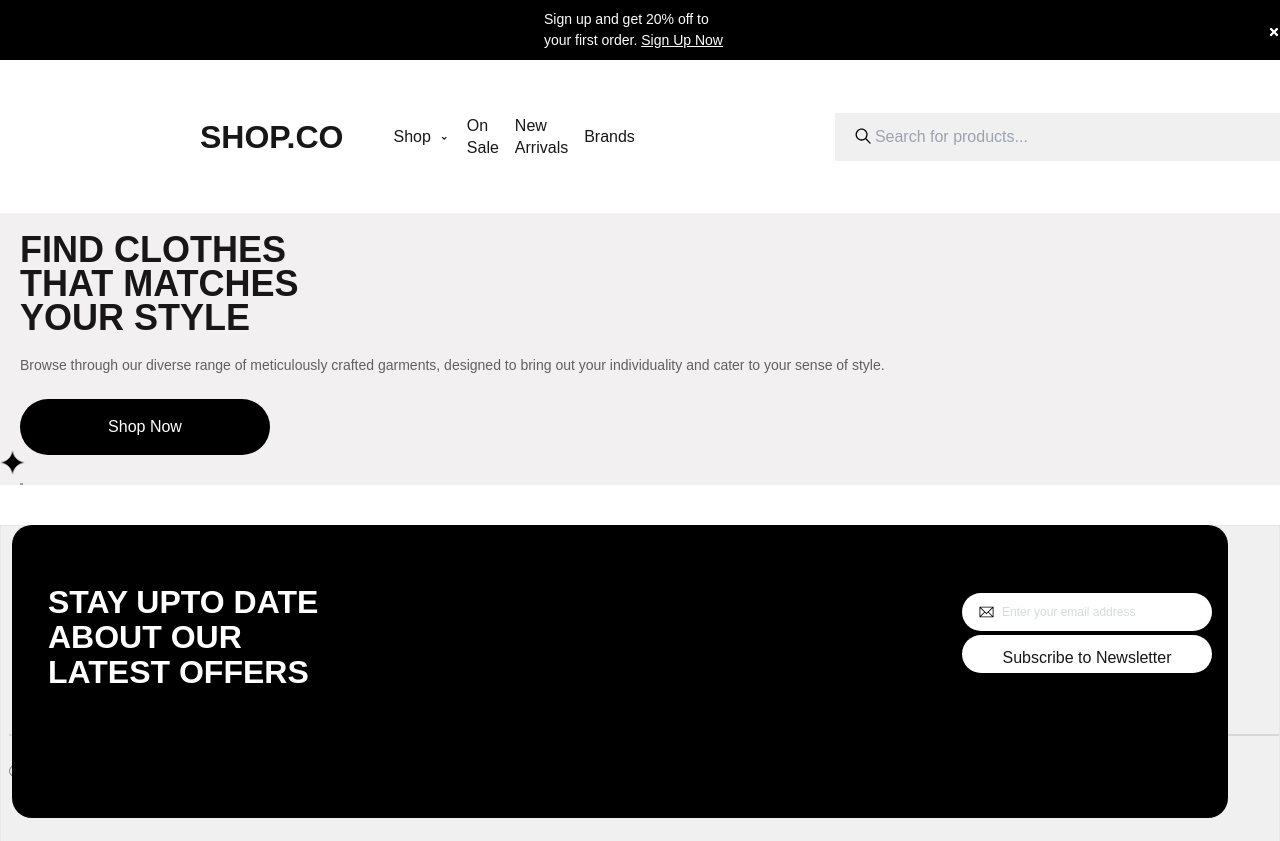
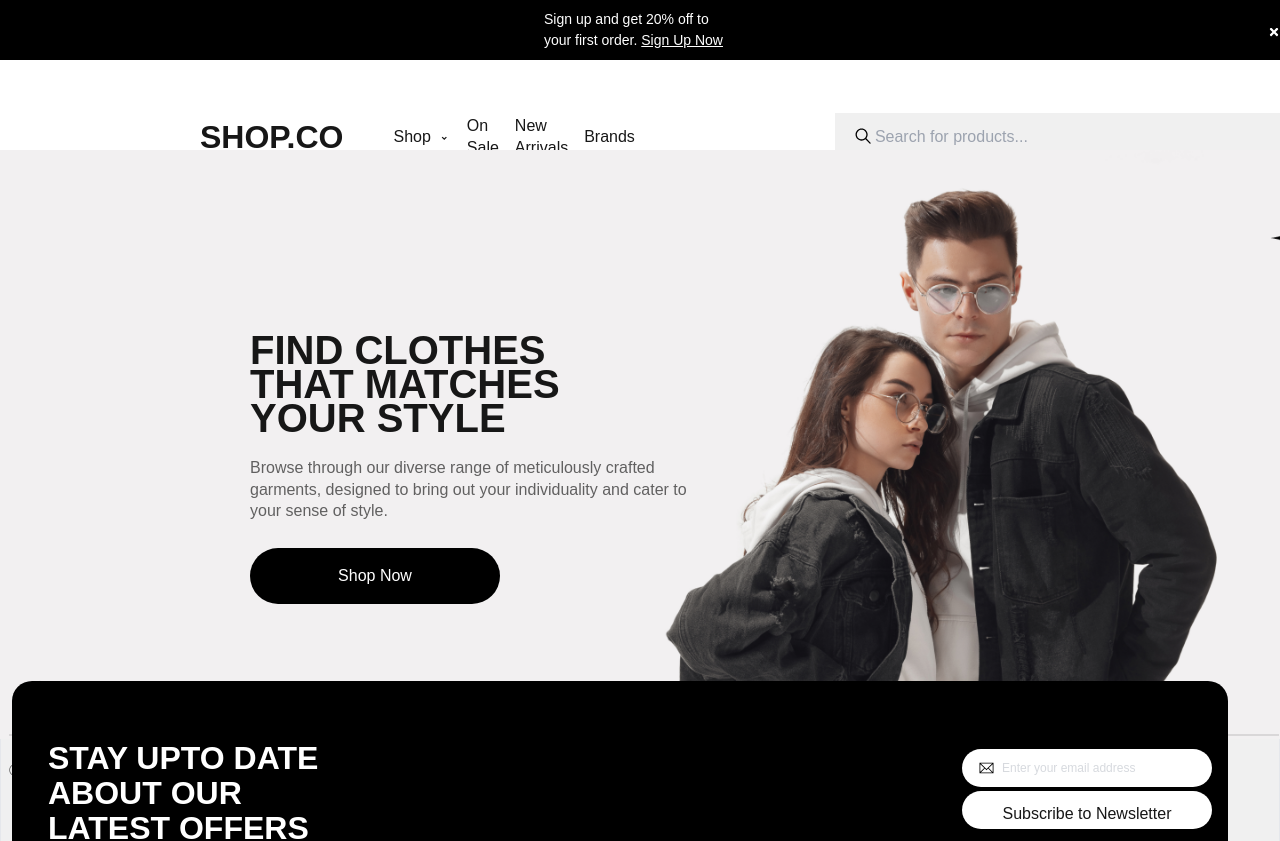
Before and after one commit to bilal-raza12/figma_hackathon2, a Next.js app: page / in a window 1280 px wide. Shown: the top 841 px of the page. Built offline with nearby package versions, Linux system fonts and the light colour scheme; grey boxes are pictures that could not be loaded.

Commit message:
Template1

```diff
--- /dev/null
+++ b/src/app/cart/page.tsx
@@ -0,0 +1,9 @@
+import React from 'react'
+
+const Cart = () => {
+  return (
+    <div></div>
+  )
+}
+
+export default Cart
--- a/src/app/page.tsx
+++ b/src/app/page.tsx
@@ -1,9 +1,11 @@
 import Hero from "@/components/hero";
+import Banner from "@/components/banner";
 export default function Home() {
   return (
     <>
 
     <Hero />
+    <Banner />
 
     </>
   );
--- /dev/null
+++ b/src/components/banner.tsx
@@ -0,0 +1,21 @@
+
+
+const Banner = () => {
+  return (
+    <>
+    <div className="w-[330px] mt-4 bg-black flex gap-3 ">
+        <img src="/images/versage.png" alt="" className="w-[70px] h-[21px]"/>
+        <img src="/images/zara.png" alt="" className="w-[70px] h-[21px]"/>
+        <img src="/images/gucci.png" alt="" className="w-[70px] h-[21px]"/>
+        <img src="/images/prada.png" alt="" className="w-[70px] h-[21px]"/>
+        <img src="/images/calvin.png" alt="" className="w-[70px] h-[21px]"/>
+
+
+
+
+    </div>
+    </>
+  )
+}
+
+export default Banner
--- a/src/components/hero.tsx
+++ b/src/components/hero.tsx
@@ -4,10 +4,14 @@ const Hero = () => {
   return(
     <>
 
-    <div className="bg-[#f2f0f1] flex flex-col h-full">
-        <div className="flex flex-col gap-[10px] mt-5 ml-[20px]">
-            <h1 className="font-bold w-[290px] h-[90px] text-[36px] leading-[34px]">FIND CLOTHES THAT MATCHES YOUR STYLE</h1>
-            <p className="text-black opacity-[60%] leading-[16px] text-[14px] mt-6">Browse through our diverse range of meticulously crafted garments, designed to bring out your individuality and cater to your sense of style.</p>
+    <div className="flex sm:flex-col h-full bg-[#f2f1f0] gap-4">
+    <div className="w-full sm:absolute sm:top-[150px] ">
+    <img src="/images/herodesktop.png" alt="" className="min-w-full "/>
+
+</div>
+        <div className="flex flex-col gap-[10px] mt-5 md:mt-[120px] z-20 ml-[20px] md:ml-[250px]">
+            <h1 className="font-bold w-[320px] h-[90px] text-[36px] sm:text-[40px]  leading-[34px]">FIND CLOTHES THAT MATCHES YOUR STYLE</h1>
+            <p className="text-black opacity-[60%] leading-[16px] text-[14px] sm:text-[16px] sm:leading-[21.6px] sm:w-[440px] mt-6">Browse through our diverse range of meticulously crafted garments, designed to bring out your individuality and cater to your sense of style.</p>
 
             <button className="bg-black w-[250px] rounded-[62px] text-white py-4 px-[54px] mt-4">Shop Now</button>
 
@@ -22,22 +26,24 @@ const Hero = () => {
                 </div>
 
             </div>
-            <div className="flex flex-col mx-auto mt-2">
+            <div className="flex flex-col mx-auto mt- sm:hidden">
                     <h1 className="font-bold text-[24px] leading-[30px] sm:hidden">30 000+</h1>
                     <p className="text-black opacity-[60%] font-normal text-[12px] sm:hidden">Happy Custumers</p>
                 </div>
-               <div className="w-[3px]">
-                <img src="/images/heroMobile.png " alt="" className="mr-4 w-[320px] "/>
-               </div>
 
 
+               <div className="w-full sm:hidden">
+            <img src="/images/herodesktop.png" alt="" className="w-full h-[443px] mb-5 hidden md:inline-flex "/>
+                <img src="/images/heroMobile.png " alt="" className="mr-9 w-[100%] "/>
+               </div>
 
         </div>
         <div className="w-full sm:hidden">
-                <img src="/images/heroMobile.png " alt="" className="mr-4 w-[100%] sm:hidden"/>
+            <img src="/images/herodesktop.png" alt="" className="w-full h-[443px] mb-5 hidden md:inline-flex"/>
+                <img src="/images/heroMobile.png " alt="" className="mr-4 w-[100%] "/>
                </div>
-               <img src="/images/star.png" alt="" className=" absolute top-[530px] left-[210px] w-[50px] h-[50px]"/>
-               <img src="/images/smallstar.png" alt=""className="absolute top-[450px] left-[] w-[25px] h-[25px]" />
+               <img src="/images/star.png" alt="" className=" absolute sm:top-[200px] top-[530px] left-[210px] w-[50px] sm:left-[1270px] sm:h-[76px] sm:w-[76px] h-[50px]"/>
+               <img src="/images/smallstar.png" alt=""className="absolute top-[680px] left-[20px] w-[40px] h-[40px]" />
 
 
     </div>
```
Also changed, not shown: public/images/herodesktop.png (added).
